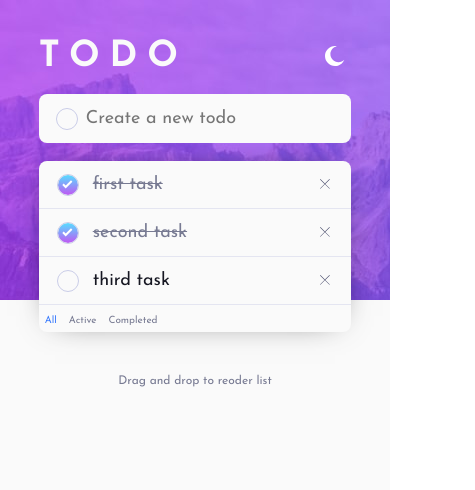
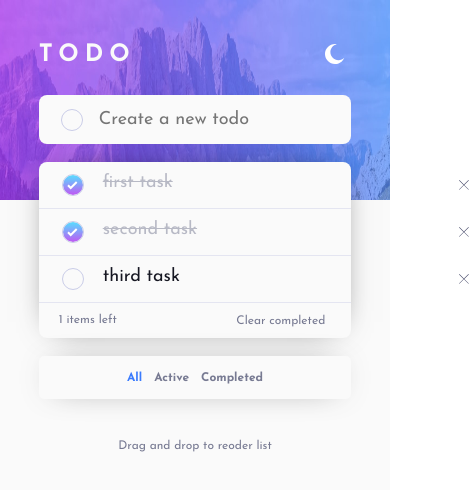
Before and after one commit to cameaann/toDo, a React (Vite) app: page / in a window 390 px wide. Shown: the top 490 px of the page, 475 px wide, since content can reach past the window. Built offline with nearby package versions, Linux system fonts and the light colour scheme.

Commit message:
added edit todo functionality

```diff
--- a/src/App.css
+++ b/src/App.css
@@ -31,7 +31,7 @@
   min-width: 45rem;
   min-height: 100vh;
   background-repeat: no-repeat;
-  background-size: contain;
+  background-size: 100% 23rem;
   align-items: center;
   font-size: 1.8rem;
 }
@@ -53,7 +53,8 @@
   flex-direction: row;
   justify-content: space-between;
   padding: 1rem 0;
-  margin-top: 2rem;
+  margin-top: 4rem;
+  margin-bottom: 1.5rem;
   color: var(--veryLightGray);
   text-transform: uppercase;
 }
@@ -72,26 +73,83 @@
 .todoInput {
   position: relative;
   font-family: "Josefin Sans", sans-serif;
-  padding: 1.5rem 1.5rem 1.5rem 4.7rem;
+  padding: 1.5rem 1.5rem 1.5rem 6rem;
   border-radius: 8px;
   border: none;
   outline-style: none;
   width: -webkit-fill-available;
   font-size: 1.8rem;
   background-repeat: no-repeat;
-  background-position: 1.7rem 50%;
+  background-position: 2.2rem 50%;
+}
+input[type="text"].light,
+textarea.light {
+  background-color: var(--veryLightGray);
+  color: var(--darkGrayishBlue);
+  border: none;
+}
+input[type="text"].dark,
+textarea.dark {
+  background-color: var(--veryDarkDesaturatedBlue);
+  color: var(--lightGrayishBlue);
+  border: none;
 }
 
+textarea {
+  resize: none;
+  height: auto;
+  padding: 0;
+  /* Hide scrollbar (cross-browser) */
+  scrollbar-width: none; /* Firefox */
+  -ms-overflow-style: none; /* IE & Edge */
+  overflow: -moz-scrollbars-none; /* Old Firefox */
+}
+
+textarea::-webkit-scrollbar {
+  display: none;
+}
+textarea::-webkit-scrollbar-button {
+  height: 0;
+  width: 0;
+}
+textarea::-webkit-scrollbar-corner {
+  background: transparent;
+}
+/*
+textarea::-webkit-scrollbar-thumb {
+  background-color: rgba(0, 0, 0, 0.2);
+  background-clip: padding-box;
+  border: solid transparent;
+  border-width: 1px 1px 1px 6px;
+  padding: 100px 0 0;
+  -webkit-box-shadow: inset 1px 1px 0 rgba(0, 0, 0, 0.1),
+    inset 0 -1px 0 rgba(0, 0, 0, 0.07);
+  box-shadow: inset 1px 1px 0 rgba(0, 0, 0, 0.1),
+    inset 0 -1px 0 rgba(0, 0, 0, 0.07);
+} */
+
+
+.edit-input {
+  font-family: "Josefin Sans", sans-serif;
+  font-size: 1.8rem;
+  width: 35rem;
+  box-sizing: border-box;
+  line-height: 1.25;
+  border: none;
+  text-align: left;
+  overflow-wrap: break-word;
+}
+.edit-input:focus {
+  outline: none;
+}
+
+
 .todoInput.light {
-  background-color: var(--veryLightGray);
   background-image: url("./assets/circle-light.svg");
-  color: var(--darkGrayishBlue);
 }
 
 .todoInput.dark {
-  background-color: var(--veryDarkDesaturatedBlue);
   background-image: url("./assets/circle-dark.svg");
-  color: var(--lightGrayishBlue);
 }
 
 .todoList {
@@ -113,24 +171,25 @@
   background-color: var(--veryDarkDesaturatedBlue);
 }
 .todo {
-  padding: 1rem 1.5rem;
+  padding: 1rem 2rem;
   width: -webkit-fill-available;
   display: flex;
   justify-content: space-between;
 }
-.todo .line{
+.todo .line {
   width: -webkit-fill-available;
 }
-.todo-wrapper{
+.todo-wrapper {
   width: -webkit-fill-available;
 }
 .todo > div {
   display: flex;
-  align-items: center;
+  align-items: flex-start;
 }
 .completed {
   text-decoration: line-through;
   color: var(--darkGrayishBlue);
+  opacity: 50%;
 }
 .todo.light {
   color: var(--veryDarkBlue);
@@ -141,16 +200,12 @@
 }
 
 .line.light {
-   width: -webkit-fill-available;
+  width: -webkit-fill-available;
   border-bottom: 1px solid var(--veryLightGrayishBlue);
 }
 .line.dark {
-   width: -webkit-fill-available;
+  width: -webkit-fill-available;
   border-bottom: 1px solid var(--veryDarkGrayishBlue);
-}
-
-input[type="checkbox"] + label:hover {
-  cursor: pointer;
 }
 
 .deleteBtn {
@@ -159,10 +214,11 @@ input[type="checkbox"] + label:hover {
   border: none;
 }
 
-.todo:hover .deleteBtn, .todo:focus-within .deleteBtn { display: inline-block;
-cursor: pointer;
+.todo:hover .deleteBtn,
+.todo:focus-within .deleteBtn {
+  display: inline-block;
+  cursor: pointer;
 }
-
 
 .cross {
   width: 10px;
@@ -174,7 +230,7 @@ input[type="checkbox"] {
   box-sizing: border-box;
   width: 20px;
   height: 20px;
-  margin-right: 1.5rem;
+  margin-right: 2rem;
   border-radius: 50%;
   background-color: transparent;
   transition: outline 0.1s;
@@ -193,6 +249,20 @@ input[type="checkbox"]:hover {
   outline: 1px solid var(--Brightblue);
   cursor: pointer;
 }
+.content > label {
+  display: block;
+  width: 35rem;
+  box-sizing: border-box;
+  text-align: left;
+  overflow-wrap: break-word;
+}
+.content {
+  position: relative;
+}
+
+.content:hover {
+  cursor: text;
+}
 
 input[type="checkbox"]:checked {
   background-image: url("./assets/icon-check.svg"), var(--checkBackground);
@@ -209,8 +279,10 @@ input[type="checkbox"]:checked {
   border: none;
   background-color: transparent;
   font-size: 1.4rem;
+  font-weight: 700;
   cursor: pointer;
 }
+
 .filterButton.light,
 span.light {
   color: var(--darkGrayishBlue);
@@ -230,25 +302,42 @@ span.dark {
 .active {
   color: var(--Brightblue) !important;
 }
-
+.filterButton.light.clear,
+.filterButton.dark.clear {
+  font-size: 1.2rem;
+  font-weight: 400;
+}
 .hint-message {
   margin-top: 4rem;
   font-size: 1.2rem;
   color: var(--darkGrayishBlue);
 }
 
-.dragPreview{
+.dragPreview {
   background-color: var(--veryLightGray);
   border-radius: 5px;
   padding: 1rem;
   font-size: 1.6rem;
 }
+.drag-handle {
+  display: flex;
+}
 
+.desktop-filter {
+  display: block;
+}
+.mobile-filter {
+  display: none;
+}
 
 @media screen and (max-width: 600px) {
+  .header {
+    margin-top: 3rem;
+    margin-bottom: 1.5rem;
+  }
   .wrap-container {
     min-width: 31.25rem;
-    background-size: auto;
+    background-size: 100% 20rem;
   }
 
   .container {
@@ -256,9 +345,28 @@ span.dark {
   }
 
   .filterButton {
-    font-size: 1rem;
+    font-size: 1.2rem;
+    font-weight: 700;
   }
-  .deleteBtn{
-    display:block;
+  .deleteBtn {
+    display: block;
+  }
+  .desktop-filter {
+    display: none !important;
+  }
+  .mobile-filter {
+    display: block !important;
+    justify-content: center;
+    padding: 1rem;
+    border-radius: 5px;
+    box-shadow: 0px 0px 32px -16px rgba(0, 0, 0, 0.75);
+    -webkit-box-shadow: 0px 0px 32px -16px rgba(0, 0, 0, 0.75);
+    -moz-box-shadow: 0px 0px 32px -16px rgba(0, 0, 0, 0.75);
+  }
+  .mobile-filter.light {
+    background-color: var(--veryLightGray);
+  }
+  .mobile-filter.dark {
+    background-color: var(--veryDarkDesaturatedBlue);
   }
 }
--- a/src/components/ToDoItem.tsx
+++ b/src/components/ToDoItem.tsx
@@ -1,17 +1,28 @@
-import { useContext } from "react";
+import { useContext, useState, useRef, useEffect } from "react";
 import ThemeContext from "../ThemeContext";
 import Cross from "../assets/icon-cross.svg";
 import { type TTask } from "../utils";
 import { useDraggable } from "@dnd-kit/core";
+import { useDebounce } from "../useDebounce";
+
 
 type ToDoItemProps = {
   toDo: TTask;
   toggleStatus: (id: string) => void;
   onDelete: (id: string) => void;
+  saveChanges: (toDo: TTask) => void;
 };
 
-const ToDoItem = ({ toDo, toggleStatus, onDelete }: ToDoItemProps) => {
+const ToDoItem = ({
+  toDo,
+  toggleStatus,
+  onDelete,
+  saveChanges,
+}: ToDoItemProps) => {
   const theme = useContext(ThemeContext);
+  const [editMode, setEditMode] = useState<boolean>(false);
+  const [editedText, setEditedText] = useState<string>(toDo.text);
+  const ref = useRef<HTMLTextAreaElement>(null);
 
   const { attributes, listeners, setNodeRef, transform } = useDraggable({
     id: toDo.id,
@@ -21,6 +32,39 @@ const ToDoItem = ({ toDo, toggleStatus, onDelete }: ToDoItemProps) => {
         transform: `translate3d(${transform.x}px, ${transform.y}px, 0)`,
       }
     : undefined;
+
+  const setEdit = (mode: boolean, text: string) => {
+    setEditMode(mode);
+    setEditedText(text);
+  };
+
+  const unsetEditMode = () => {
+    console.log("OnBlur");
+    setEditMode(false);
+    setEditedText("");
+  }
+
+  const debounceSave = useDebounce(() => {
+    toDo.text = editedText;
+    saveChanges(toDo);
+  }, 500);
+
+  const editToDo = (e: React.ChangeEvent<HTMLTextAreaElement>) => {
+    const { value } = e.target;
+    setEditedText(value);
+    debounceSave();
+  };
+
+  const handleInput = () => {
+    if (ref.current) {
+      ref.current.style.height = "auto";
+      ref.current.style.height = `${ref.current.scrollHeight}px`;
+    }
+  };
+
+    useEffect(() => {
+    if (editMode) handleInput();
+  }, [editMode]);
 
   return (
     <>
@@ -33,19 +77,35 @@ const ToDoItem = ({ toDo, toggleStatus, onDelete }: ToDoItemProps) => {
       >
         <div {...listeners} {...attributes} className="drag-handle">
           <input
-            className={theme}
+            className={"item " + theme}
             type="checkbox"
-            id={toDo.id.toString()}
             name={toDo.text}
             checked={toDo.status === "done"}
             onChange={() => toggleStatus(toDo.id)}
           />
-          <label
-            htmlFor={toDo.id.toString()}
-            className={toDo.status === "done" ? "completed" : ""}
-          >
-            {toDo.text}
-          </label>
+          <div className="content">
+            {editMode ? (
+              <textarea
+                id={toDo.id}
+                ref={ref}
+                className={
+                  toDo.status === "done"
+                    ? "edit-input completed " + theme
+                    : "edit-input " + theme
+                }
+                value={editedText}
+                onChange={(e) => editToDo(e)}
+                onBlur={() => unsetEditMode()}
+              ></textarea>
+            ) : (
+              <label
+                className={toDo.status === "done" ? "completed" : ""}
+                onClick={() => setEdit(true, toDo.text)}
+              >
+                {toDo.text}
+              </label>
+            )}
+          </div>
         </div>
 
         <button
--- a/src/components/ToDoList.tsx
+++ b/src/components/ToDoList.tsx
@@ -3,7 +3,6 @@ import { type TTask } from "../utils";
 import ToDoItem from "./ToDoItem";
 import ToDoForm from "./todoForm";
 import ThemeContext from "../ThemeContext";
-import Filter from "./Filter";
 import {
   DndContext,
   useSensors,
@@ -14,6 +13,8 @@ import {
 } from "@dnd-kit/core";
 import { moveItem } from "../utils";
 import Droppable from "./Droppable";
+import ListFooter from "./ListFooter";
+import Filter from "./Filter";
 
 export type toDoListProps = {
   toDoList: TTask[];
@@ -53,7 +54,7 @@ const ToDoList = ({ toDoList }: toDoListProps) => {
   };
 
   const toggleStatus = (id: string) => {
-      const modifiedList = listItems.map((item) => {
+    const modifiedList = listItems.map((item) => {
       if (item.id === id) {
         item.status = item.status === "done" ? "todo" : "done";
       }
@@ -102,6 +103,16 @@ const ToDoList = ({ toDoList }: toDoListProps) => {
     setListItems(modifiedList);
   };
 
+  const saveChanges = (updatedItem: TTask) => {
+    const modifiedList = listItems.map((item) => {
+      if (item.id === updatedItem.id) {
+        return updatedItem;
+      }
+      return item;
+    });
+    setListItems(modifiedList);
+  };
+
   return (
     <>
       <DndContext sensors={sensors} onDragEnd={handleDragEnd}>
@@ -114,17 +125,21 @@ const ToDoList = ({ toDoList }: toDoListProps) => {
                 toDo={item}
                 onDelete={handleDelete}
                 toggleStatus={toggleStatus}
+                saveChanges={saveChanges}
               />
             </Droppable>
           ))}
 
-          <Filter
+          <ListFooter
             filter={filter}
             setFilter={setFilter}
             itemsLeft={itemsLeft}
             clearCompleted={clearCompleted}
           />
         </ul>
+        <div className={`mobile-filter ${theme}`}>
+          <Filter filter={filter} setFilter={setFilter} />
+        </div>
         <p className="hint-message">Drag and drop to reoder list</p>
       </DndContext>
     </>
--- a/src/components/todoForm.tsx
+++ b/src/components/todoForm.tsx
@@ -21,7 +21,11 @@ const ToDoForm = ({ addItem }: ToDoFormProps) => {
   };
   const handleSubmit = (e: KeyboardEvent<HTMLInputElement>) => {
     if (e.key === "Enter" && toDo.trim() !== "") {
-      const item: TTask = { id: Date.now().toString(), text: toDo, status: "todo" };
+      const item: TTask = {
+        id: Date.now().toString(),
+        text: toDo,
+        status: "todo",
+      };
       addItem(item);
       setToDo("");
     }
@@ -29,6 +33,7 @@ const ToDoForm = ({ addItem }: ToDoFormProps) => {
   return (
     <form>
       <input
+        type="text"
         className={"todoInput " + theme}
         id="createTask"
         value={toDo}
--- a/src/index.css
+++ b/src/index.css
@@ -4,7 +4,7 @@ html {
 
 :root {
   font-family: "Josefin Sans", sans-serif;
-  line-height: 1.5;
+  line-height: 1.25;
   font-weight: 400;
 
   color-scheme: light dark;
@@ -28,9 +28,16 @@ h2 {
   margin: 0;
 }
 h1 {
-  font-size: 3.6rem;
+  font-size: 3.2rem;
   letter-spacing: 1rem;
   font-weight: 700;
+}
+
+@media screen and (max-width: 600px) {
+  h1 {
+    font-size: 2.4rem;
+    letter-spacing: 0.6rem;
+  }
 }
 
 @media (prefers-color-scheme: light) {
--- /dev/null
+++ b/src/useDebounce.ts
@@ -0,0 +1,30 @@
+import { useCallback, useEffect, useRef } from "react";
+
+export function useDebounce<T extends (...args: unknown[]) => void>(
+  callback: T,
+  delay: number
+) {
+  const timeoutRef = useRef<ReturnType<typeof setTimeout> | null>(null);
+
+  const debouncedFn = useCallback(
+    (...args: Parameters<T>) => {
+      if (timeoutRef.current) {
+        clearTimeout(timeoutRef.current);
+      }
+      timeoutRef.current = setTimeout(() => {
+        callback(...args);
+      }, delay);
+    },
+    [callback, delay]
+  );
+ // Clear timeout on unmount
+  useEffect(() => {
+    return () => {
+      if (timeoutRef.current) {
+        clearTimeout(timeoutRef.current);
+      }
+    };
+  }, []);
+
+  return debouncedFn;
+}
```
